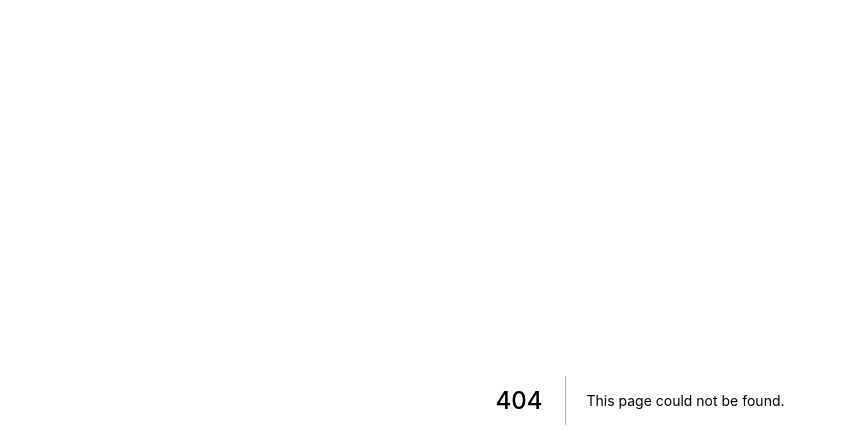
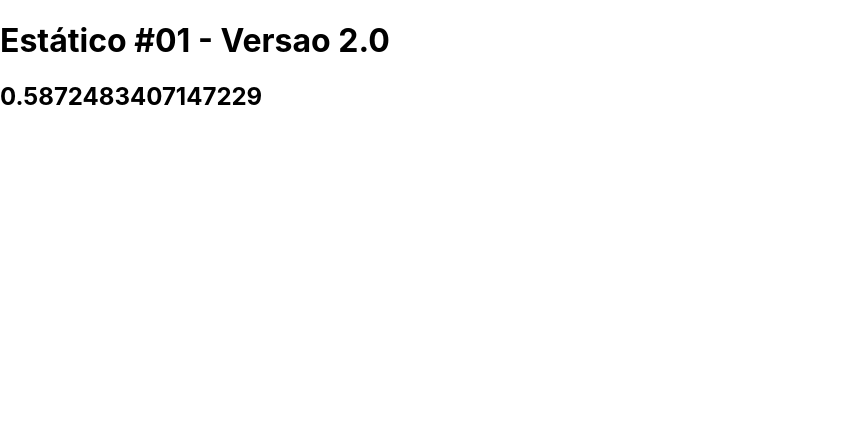
Before and after one commit to cleuber-andrade/next-and-react-three, a Next.js app: page /estatico1 in a window 1280 px wide. Before the commit this address had no page. Shown: the top 448 px of the page, without its empty margins (0-846 px from the left). Built offline with nearby package versions, Linux system fonts and the light colour scheme.

Commit message:
Create estatico1.jsx

```diff
--- /dev/null
+++ b/pages/estatico1.jsx
@@ -0,0 +1,21 @@
+//como ele é um conteúdo que não depende de propriedades, pode se dizer que pode ser gerado de forma estática, por padrão é gerado de forma estatica.
+
+//o useEffect no caso serve para deixar os conteúdos iguais tanto do lado do servidor quando do lado do cliente. E com isso traformar o conteúdo em conteúdo dinânmico.
+
+
+import { useEffect, useState } from "react"
+
+export default function Estático(){
+  const [num, setNun] = useState(0);
+
+  useEffect(()=> {
+    setNun(Math.random())
+  }, []);
+
+  return (
+    <div>
+      <h1>Estático #01 - Versao 2.0</h1>
+      <h2>{num}</h2>
+    </div>
+  )
+}
```
